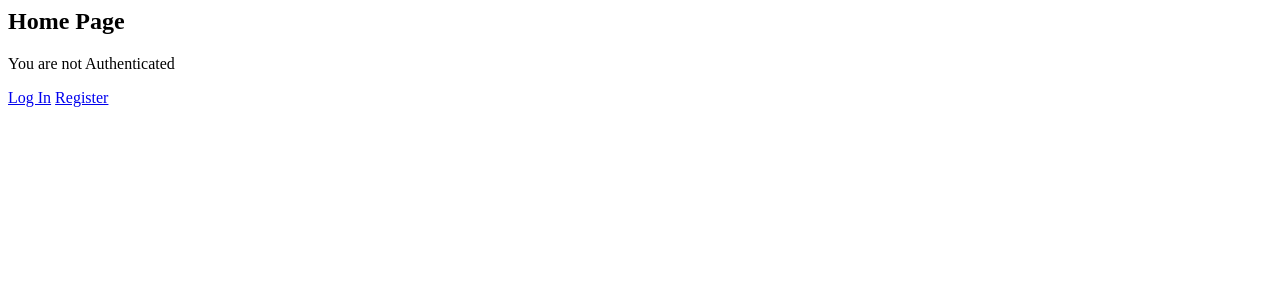
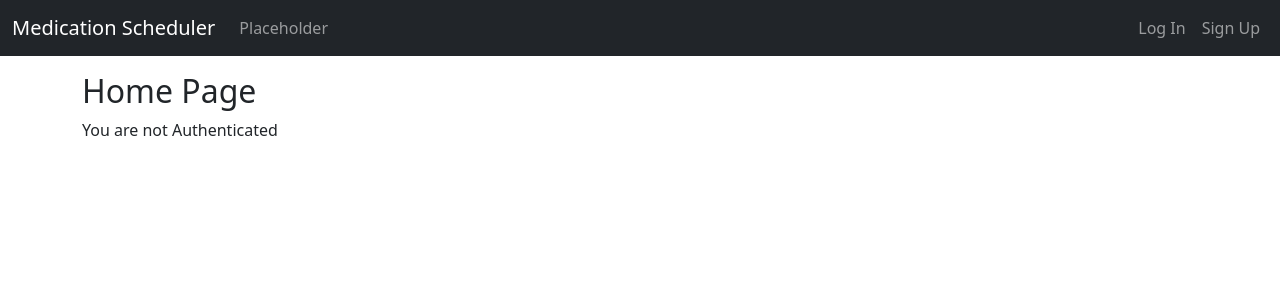
Before and after one commit to bew5294/MedicationScheduler, a Django app: page / in a window 1280 px wide. Shown: the top 300 px of the page. Run offline with Django 4.2, Linux system fonts and the light colour scheme.

Commit message:
integrated boostrap; added base.html and navbar

```diff
--- a/MedicationScheduler/AuthApp/templates/login.html
+++ b/MedicationScheduler/AuthApp/templates/login.html
@@ -1,9 +1,9 @@
-
+{% extends "base.html" %}
 {% block content %}
   <h2>Login</h2>
   <form method="post">
     {% csrf_token %}
     {{ form.as_p }}
-    <button type="submit">Login</button>
+    <button type="submit" class="btn btn-dark">Login</button>
   </form>
 {% endblock %}
--- a/MedicationScheduler/AuthApp/templates/register.html
+++ b/MedicationScheduler/AuthApp/templates/register.html
@@ -1,8 +1,8 @@
-
+{% extends "base.html" %}
 
 {% block content %}
 <h1>Register here!</h1>
-<form method = "post">
+<form method="post">
   {% csrf_token %}
   {%for field in registration_form %}
   <p>
@@ -16,6 +16,6 @@
   {% endfor %}
   </p>
   {% endfor %}
-  <button type = "submit">Register</button>
+  <button type="submit" class="btn btn-dark">Register</button>
 </form>
 {% endblock content %}
--- a/MedicationScheduler/MedSchedulerApp/templates/home.html
+++ b/MedicationScheduler/MedSchedulerApp/templates/home.html
@@ -1,13 +1,11 @@
+{% extends "base.html" %}
 {% block content %}
   <h2>Home Page</h2>
   <div>
     {% if user.is_authenticated %}
     <p>Hello {{user.username}} | {{user.email}}</p>
-    <a href="/logout">Log Out</a>
     {% else %}
     <p>You are not Authenticated</p>
-    <a href="/login">Log In</a>
-    <a href="/register">Register</a>
     {% endif %}
   </div>
 {% endblock %}
--- a/MedicationScheduler/MedicationScheduler/settings.py
+++ b/MedicationScheduler/MedicationScheduler/settings.py
@@ -11,6 +11,7 @@ https://docs.djangoproject.com/en/4.0/ref/settings/
 """
 
 from pathlib import Path
+import os
 
 # Build paths inside the project like this: BASE_DIR / 'subdir'.
 BASE_DIR = Path(__file__).resolve().parent.parent
@@ -57,7 +58,7 @@ ROOT_URLCONF = 'MedicationScheduler.urls'
 TEMPLATES = [
     {
         'BACKEND': 'django.template.backends.django.DjangoTemplates',
-        'DIRS': [],
+        'DIRS': [os.path.join(BASE_DIR, 'templates')],
         'APP_DIRS': True,
         'OPTIONS': {
             'context_processors': [
--- /dev/null
+++ b/MedicationScheduler/templates/base.html
@@ -0,0 +1,44 @@
+<!DOCTYPE html>
+<html lang="en">
+<head>
+  <meta charset="UTF-8">
+  <title>Medication Scheduler</title>
+  <link href="https://cdn.jsdelivr.net/npm/bootstrap@5.1.3/dist/css/bootstrap.min.css" rel="stylesheet" integrity="sha384-1BmE4kWBq78iYhFldvKuhfTAU6auU8tT94WrHftjDbrCEXSU1oBoqyl2QvZ6jIW3" crossorigin="anonymous">
+  <meta name="viewport" content="width=device-width, initial-scale=1">
+</head>
+<body>
+  <nav class="navbar navbar-expand-lg navbar-dark bg-dark">
+    <div class="container-fluid">
+      <a class="navbar-brand" href="/">Medication Scheduler</a>
+      <button class="navbar-toggler" type="button" data-bs-toggle="collapse" data-bs-target="#navbarSupportedContent" aria-controls="navbarSupportedContent" aria-expanded="false" aria-label="Toggle navigation">
+        <span class="navbar-toggler-icon"></span>
+      </button>
+      <div class="collapse navbar-collapse" id="navbarSupportedContent">
+        <ul class="navbar-nav me-auto mb-2 mb-lg-0">
+          <li class="nav-item">
+            <a class="nav-link" href="#">Placeholder</a>
+          </li>
+        </ul>
+        <ul class="navbar-nav ml-auto mb-2 mb-lg-0">
+          {% if user.is_authenticated %}
+            <li class="nav-item">
+              <a class="nav-link" href="/logout">Log Out</a>
+            </li>
+          {% else %}
+            <li class="nav-item">
+              <a class="nav-link" href="/login">Log In</a>
+            </li>
+            <li class="nav-item">
+              <a class="nav-link" href="/register">Sign Up</a>
+            </li>
+          {% endif %}
+        </ul>
+      </div>
+    </div>
+  </nav>
+  <div class="container mt-3">
+    {% block content %}{% endblock content %}
+  </div>
+  <script src="https://cdn.jsdelivr.net/npm/bootstrap@5.1.3/dist/js/bootstrap.bundle.min.js" integrity="sha384-ka7Sk0Gln4gmtz2MlQnikT1wXgYsOg+OMhuP+IlRH9sENBO0LRn5q+8nbTov4+1p" crossorigin="anonymous"></script>
+</body>
+</html>
```
Lines whose indentation alone changed are shown as unchanged.
